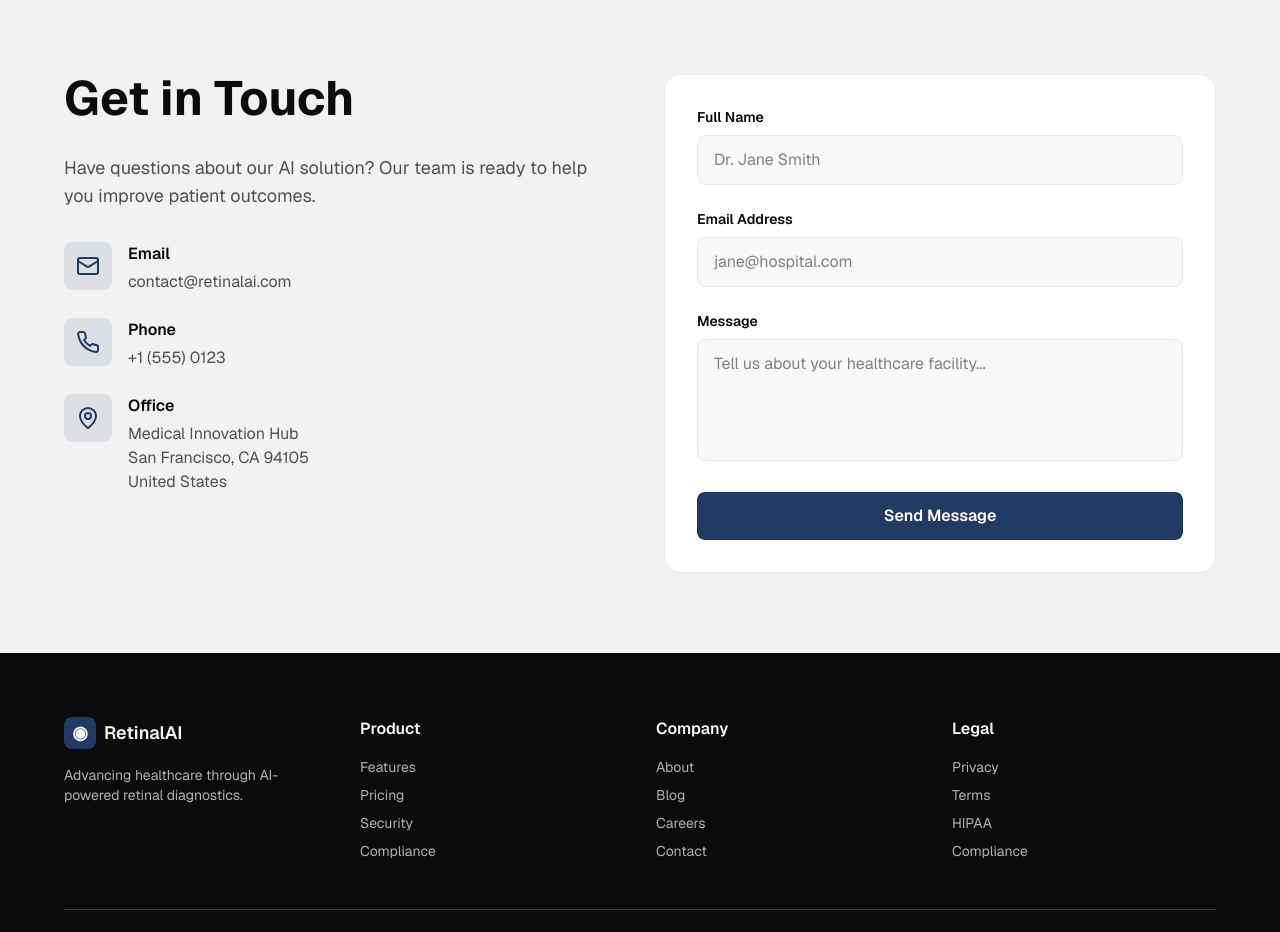
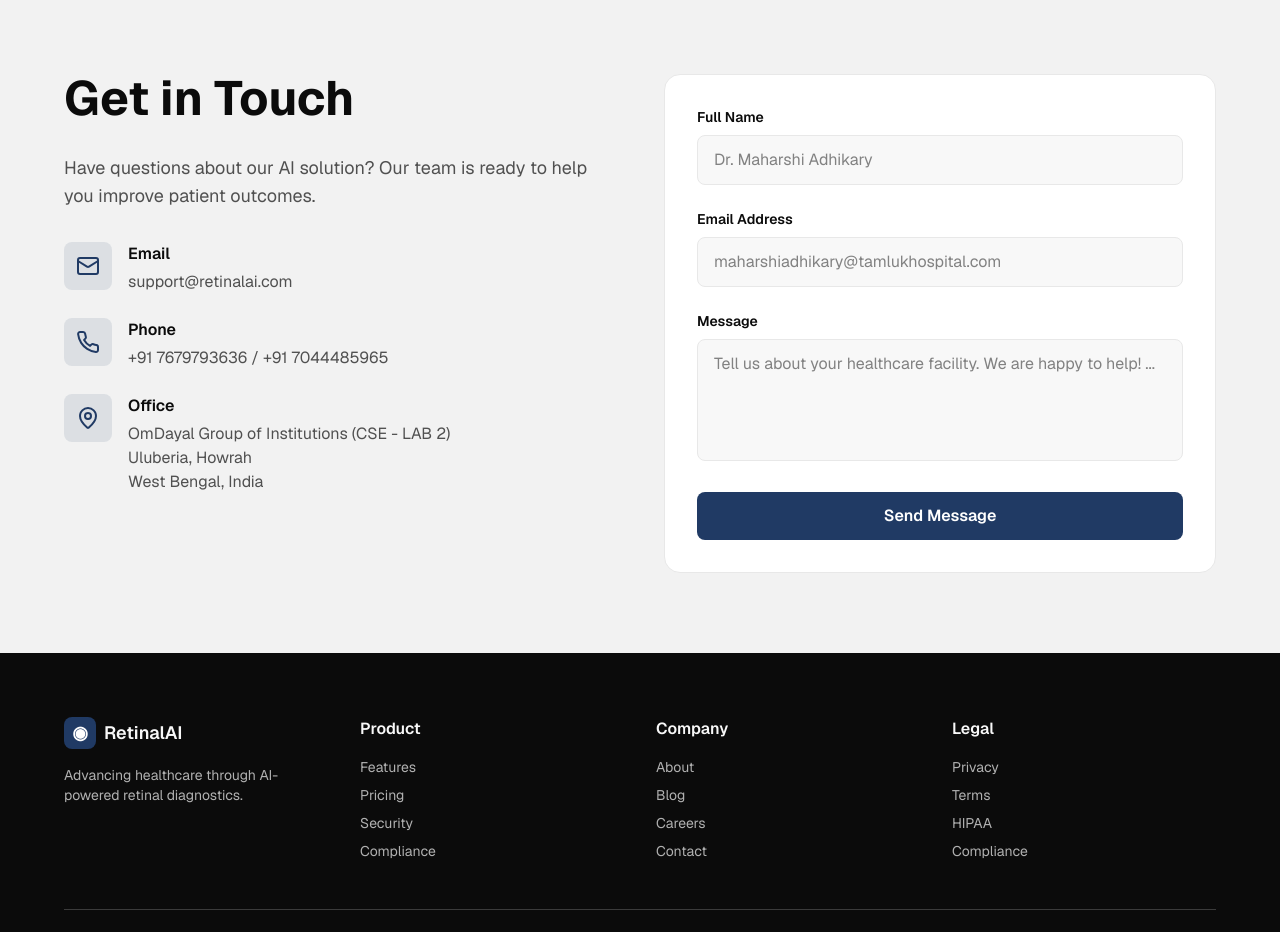
Before and after one commit to arpan1725/diabetic-retinopathy-ui, a Next.js app: page / in a window 1280 px wide. Shown: the part 4160-5092 px from the top of the page. Built offline with nearby package versions, Linux system fonts and the light colour scheme.

Commit message:
ST COMMIT

```diff
--- a/components/contact.tsx
+++ b/components/contact.tsx
@@ -40,7 +40,7 @@ export default function Contact() {
                     href="mailto:contact@retinalai.com"
                     className="text-foreground/70 hover:text-primary transition-colors"
                   >
-                    contact@retinalai.com
+                    support@retinalai.com
                   </a>
                 </div>
               </div>
@@ -52,7 +52,8 @@ export default function Contact() {
                 <div>
                   <h4 className="font-semibold text-foreground mb-1">Phone</h4>
                   <a href="tel:+1-555-0123" className="text-foreground/70 hover:text-primary transition-colors">
-                    +1 (555) 0123
+                    +91 7679793636 /
+                    +91 7044485965
                   </a>
                 </div>
               </div>
@@ -64,11 +65,11 @@ export default function Contact() {
                 <div>
                   <h4 className="font-semibold text-foreground mb-1">Office</h4>
                   <p className="text-foreground/70">
-                    Medical Innovation Hub
+                    OmDayal Group of Institutions (CSE - LAB 2)
                     <br />
-                    San Francisco, CA 94105
+                    Uluberia, Howrah
                     <br />
-                    United States
+                    West Bengal, India
                   </p>
                 </div>
               </div>
@@ -86,7 +87,7 @@ export default function Contact() {
                 type="text"
                 value={formState.name}
                 onChange={(e) => setFormState({ ...formState, name: e.target.value })}
-                placeholder="Dr. Jane Smith"
+                placeholder="Dr. Maharshi Adhikary"
                 className="w-full px-4 py-3 bg-background border border-border rounded-lg focus:outline-none focus:border-primary transition-colors"
               />
             </div>
@@ -100,7 +101,7 @@ export default function Contact() {
                 type="email"
                 value={formState.email}
                 onChange={(e) => setFormState({ ...formState, email: e.target.value })}
-                placeholder="jane@hospital.com"
+                placeholder="maharshiadhikary@tamlukhospital.com"
                 className="w-full px-4 py-3 bg-background border border-border rounded-lg focus:outline-none focus:border-primary transition-colors"
               />
             </div>
@@ -113,7 +114,7 @@ export default function Contact() {
                 id="message"
                 value={formState.message}
                 onChange={(e) => setFormState({ ...formState, message: e.target.value })}
-                placeholder="Tell us about your healthcare facility..."
+                placeholder="Tell us about your healthcare facility. We are happy to help! ..."
                 rows={4}
                 className="w-full px-4 py-3 bg-background border border-border rounded-lg focus:outline-none focus:border-primary transition-colors resize-none"
               />
```
